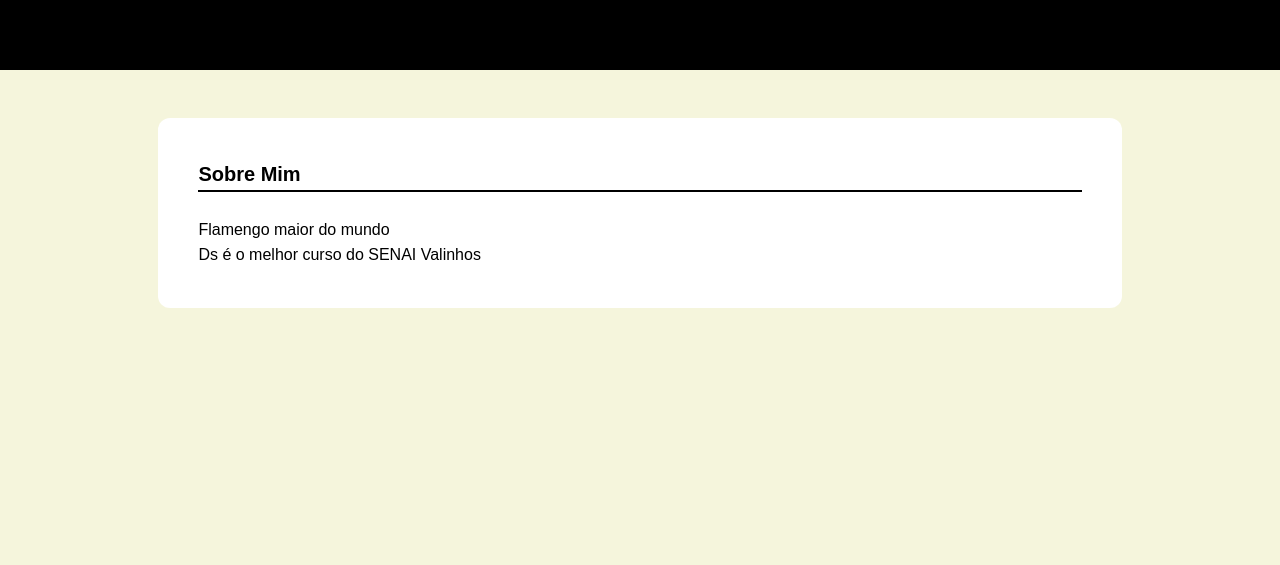
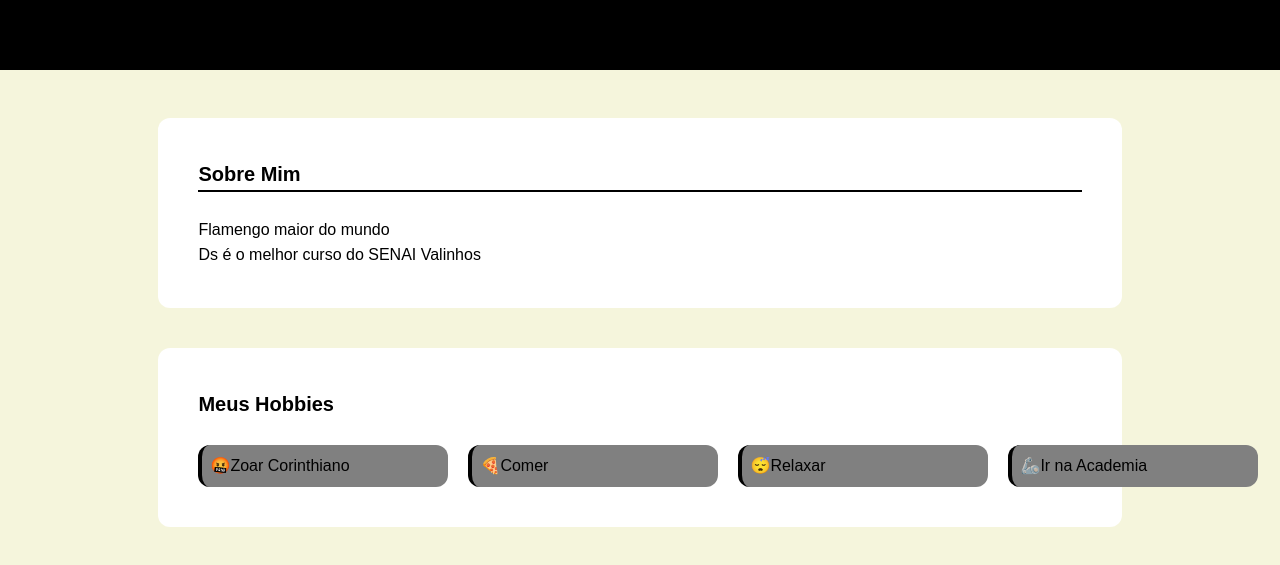
Before and after one commit to vboehm09/meu-primeiro-site, a plain HTML site: page index.html in a window 1280 px wide. Shown: the part 153-718 px from the top of the page. Drawn offline with Linux system fonts and the light colour scheme.

Commit message:
Finish about section

```diff
--- a/assets/styles/index.css
+++ b/assets/styles/index.css
@@ -33,6 +33,7 @@ main {
     margin: 0 auto;
     padding: 40px;
     border-radius: 12px;
+    margin-bottom: 40px;
 }
 
 #titulo-sobre-mim {
@@ -45,3 +46,40 @@ main {
 #texto-sobre-mim {
     font-size: 30px;
 }
+
+#meus-hobbies {
+    background-color:white ;
+    width: 80%;
+    margin: 0 auto;
+    padding: 40px;
+    border-radius: 12px;
+    margin-bottom: 16px;
+}
+
+#titulo-meus-hobbies {
+    font-size: 20px;
+    margin-bottom: 16px;
+    margin-bottom: 25px;
+}
+
+ul {
+    list-style: none;
+    padding: 0;
+    display: flex;
+    gap: 20px;
+}
+
+li {
+    background-color: gray;
+    padding: 8px;
+    border-left: 4px solid black;
+    border-radius: 12px;
+    font-size: 16px;
+    min-width: 250px;
+}
+
+li:hover {
+    background-color: lightskyblue;
+    transform: translateX(5px);
+    transition: all 0.3s ease;
+}
--- a/index.html
+++ b/index.html
@@ -19,6 +19,15 @@
          <p class="texto-sobre-mim"> Flamengo maior do mundo</p>
          <p class="texto-sobre-mim">Ds é o melhor curso do SENAI Valinhos</p>
       </section>
+      <section id="meus-hobbies">
+         <h3 id="titulo-meus-hobbies">Meus Hobbies</h3>
+         <ul>
+            <li>🤬Zoar Corinthiano</li>
+            <li>🍕Comer</li>
+            <li>😴Relaxar</li>
+            <li>🦾Ir na Academia</li>
+         </ul>
+      </section>
     </main>
  </body>
  </html>
```
